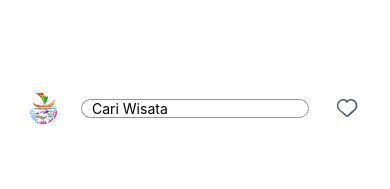
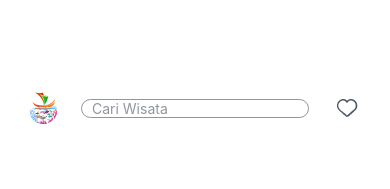
Before and after one commit to pusakamanggala/Inspiring-Belitung-Timur, a React Native app: screen /Home in a window 390 px wide. Shown: the top 189 px of the page. Built offline with nearby package versions, Linux system fonts and the light colour scheme.

Commit message:
feat : placeholder color

```diff
--- a/components/MainTopBar.js
+++ b/components/MainTopBar.js
@@ -33,6 +33,7 @@ const MainTopBar = () => {
               color: 'black',
             }}
             placeholder={'Cari Wisata'}
+            placeholderTextColor="#9096A0"
           />
         </View>
         <View style={{flex: 1, alignItems: 'center'}}>
```
